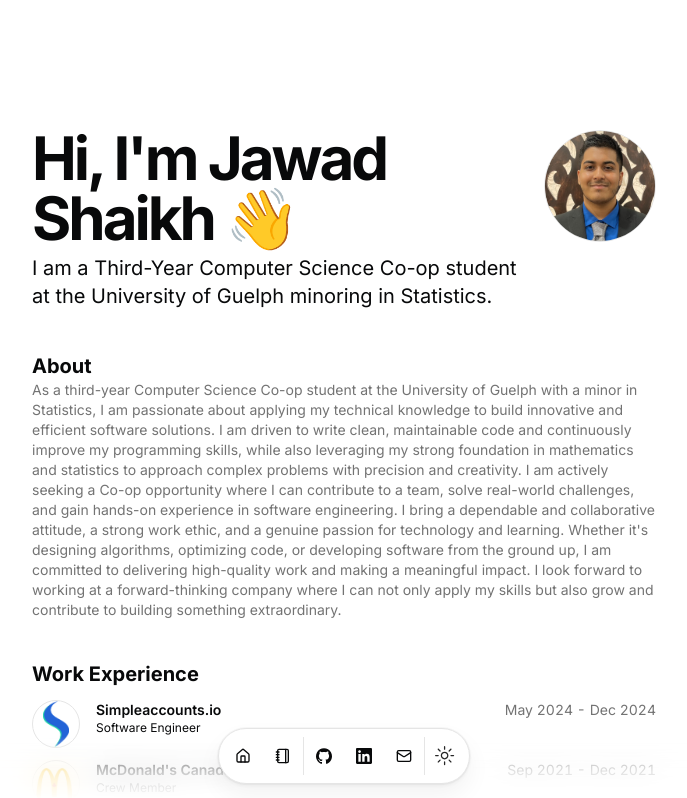
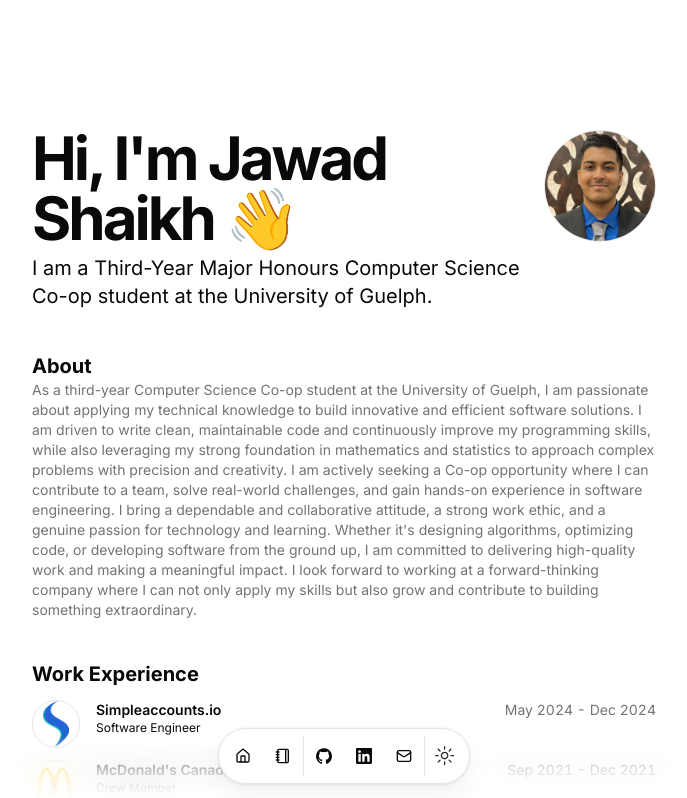
Before and after one commit to ShaikhJ18/Portfolio-2025, a Next.js app: page / in a window 1280 px wide. Shown: the top 798 px of the page, without its empty margins (296-983 px from the left). Built offline with nearby package versions, Linux system fonts and the light colour scheme.

Commit message:
"Adjusted information"

```diff
--- a/src/data/resume.tsx
+++ b/src/data/resume.tsx
@@ -9,9 +9,9 @@ export const DATA = {
   location: "San Francisco, CA",
   locationLink: "https://www.google.com/maps/place/sanfrancisco",
   description:
-    "I am a Third-Year Computer Science Co-op student at the University of Guelph minoring in Statistics.",
+    "I am a Third-Year Major Honours Computer Science Co-op student at the University of Guelph.",
   summary:
-    "As a third-year Computer Science Co-op student at the University of Guelph with a minor in Statistics, I am passionate about applying my technical knowledge to build innovative and efficient software solutions. I am driven to write clean, maintainable code and continuously improve my programming skills, while also leveraging my strong foundation in mathematics and statistics to approach complex problems with precision and creativity. I am actively seeking a Co-op opportunity where I can contribute to a team, solve real-world challenges, and gain hands-on experience in software engineering. I bring a dependable and collaborative attitude, a strong work ethic, and a genuine passion for technology and learning. Whether it's designing algorithms, optimizing code, or developing software from the ground up, I am committed to delivering high-quality work and making a meaningful impact. I look forward to working at a forward-thinking company where I can not only apply my skills but also grow and contribute to building something extraordinary.",
+    "As a third-year Computer Science Co-op student at the University of Guelph, I am passionate about applying my technical knowledge to build innovative and efficient software solutions. I am driven to write clean, maintainable code and continuously improve my programming skills, while also leveraging my strong foundation in mathematics and statistics to approach complex problems with precision and creativity. I am actively seeking a Co-op opportunity where I can contribute to a team, solve real-world challenges, and gain hands-on experience in software engineering. I bring a dependable and collaborative attitude, a strong work ethic, and a genuine passion for technology and learning. Whether it's designing algorithms, optimizing code, or developing software from the ground up, I am committed to delivering high-quality work and making a meaningful impact. I look forward to working at a forward-thinking company where I can not only apply my skills but also grow and contribute to building something extraordinary.",
   avatarUrl: "/JawadShaikhProfilePicture.jpg",
   skills: [
     "Java", "Python", "C", "JavaScript", "HTML/CSS", "R", "Bash", "SQL",
```
